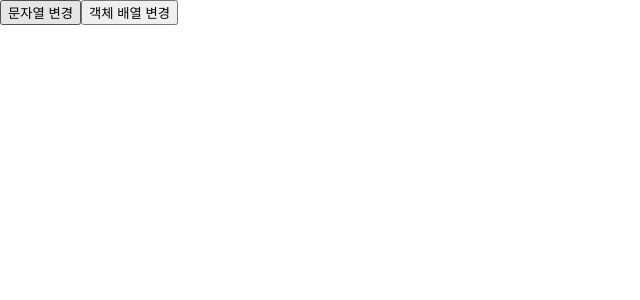
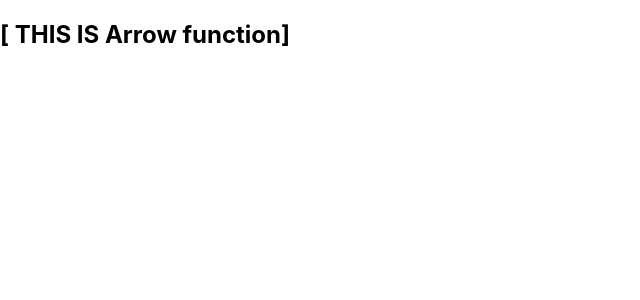
Before and after one commit to hyunjin0905/react-study, a React (Create React App) app: page / in a window 1280 px wide. Shown: the top 300 px of the page, without its empty margins (0-640 px from the left). Built offline with nearby package versions, Linux system fonts and the light colour scheme.

Commit message:
[MOD] - 테스트

```diff
--- a/src/App.js
+++ b/src/App.js
@@ -17,7 +17,7 @@ import Promise from "./part_02/Promise";
 function App() {
   return (
     <div>
-        <PureComponentClass/>
+        <ArrowFunction/>
     </div>
   );
 }
--- a/src/part_01/ArrowFunction.jsx
+++ b/src/part_01/ArrowFunction.jsx
@@ -19,14 +19,13 @@ class ArrowFunction extends Component {
         this.Function4();
         this.Function5(0,2,3);
         function Function1(num1) {
-            console.log("this", this)
             return console.log(num1 +'. Es5 Function');
         }
     }
 
     Function2 = (num1, num2) => {
         let num3 = num1 + num2;
-        console.log(num3+ ". Arrow Function : " + this.state.arrowFuc);
+        console.log(num3+ ". Arrow Function : " , this);
     }
 
     Function3() {
--- a/src/part_01/PureComponentClass.jsx
+++ b/src/part_01/PureComponentClass.jsx
@@ -26,7 +26,6 @@ class PureComponentClass extends PureComponent {
             <>
                 <button onClick={e => this.buttonClick("string")}> 문자열 변경</button>
                 <button onClick={e => this.buttonClick("ArrayObject")}> 객체 배열 변경</button>
-
             </>
         );
     }
```
